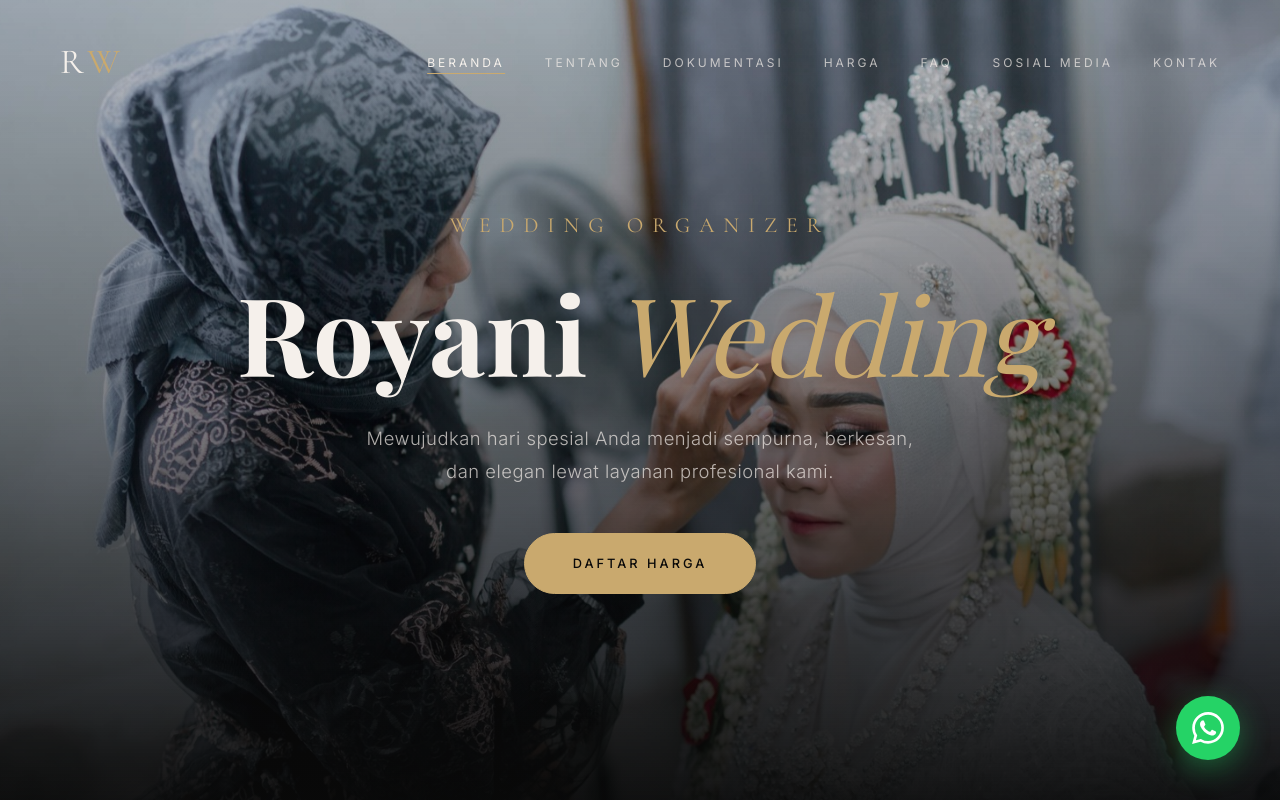
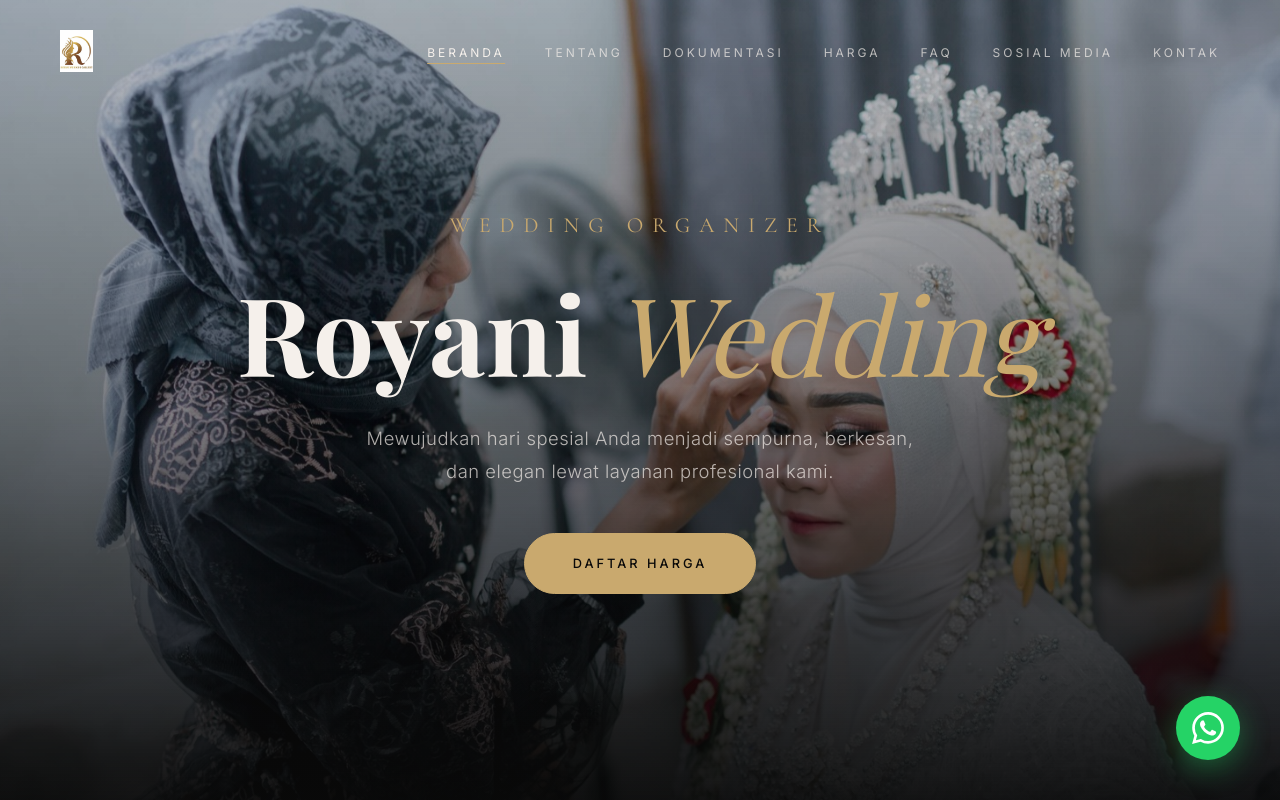
Before and after one commit to Komara11/royani-wedding, a Next.js app: page / in a window 1280 px wide. Shown: the top 800 px of the page. Built offline with nearby package versions, Linux system fonts and the light colour scheme.

Commit message:
style: apply logo.png image to navbar and footer

```diff
--- a/src/app/page.tsx
+++ b/src/app/page.tsx
@@ -556,7 +556,7 @@
       {/* NAVIGATION BAR */}
       <nav className={navScrolled ? "scrolled" : ""}>
         <a href="#" onClick={(e) => scrollTo(e, "home")} className="nav-logo">
-          R<span>W</span>
+          <img src="/logo.png" alt="Royani Wedding" style={{ display: 'block', height: '42px', width: 'auto' }} />
         </a>
         <button
           className={`hamburger ${hamburgerActive ? "active" : ""}`}
@@ -1427,7 +1427,7 @@
           <div className="footer-grid">
             <div className="footer-brand">
               <a href="#" onClick={(e) => scrollTo(e, "home")} className="nav-logo">
-                R<span>W</span>
+                <img src="/logo.png" alt="Royani Wedding" style={{ display: 'block', height: '48px', width: 'auto' }} />
               </a>
               <p className="footer-tagline">
                 Mewujudkan hari spesial Anda menjadi kenangan indah yang sempurna, berkesan, dan elegan lewat layanan profesional kami.
```
